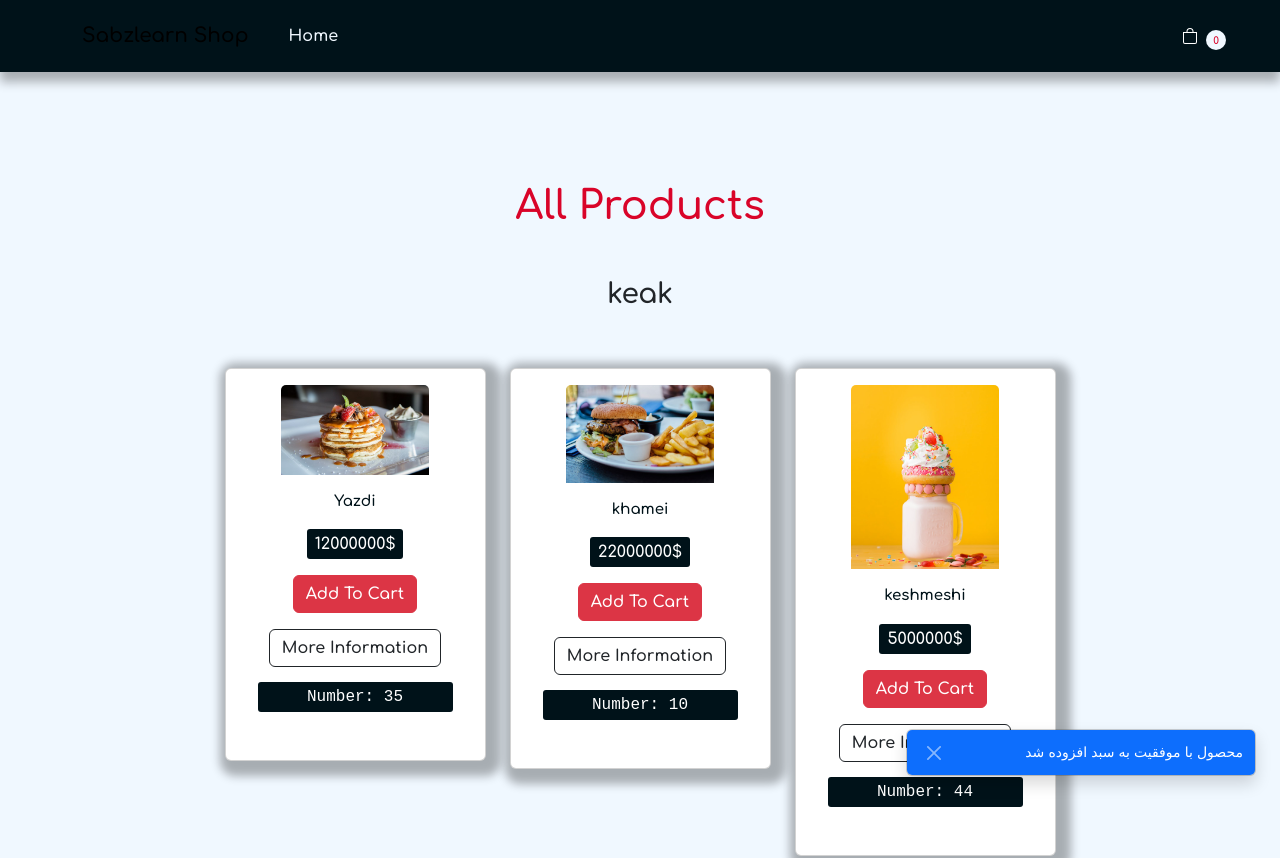
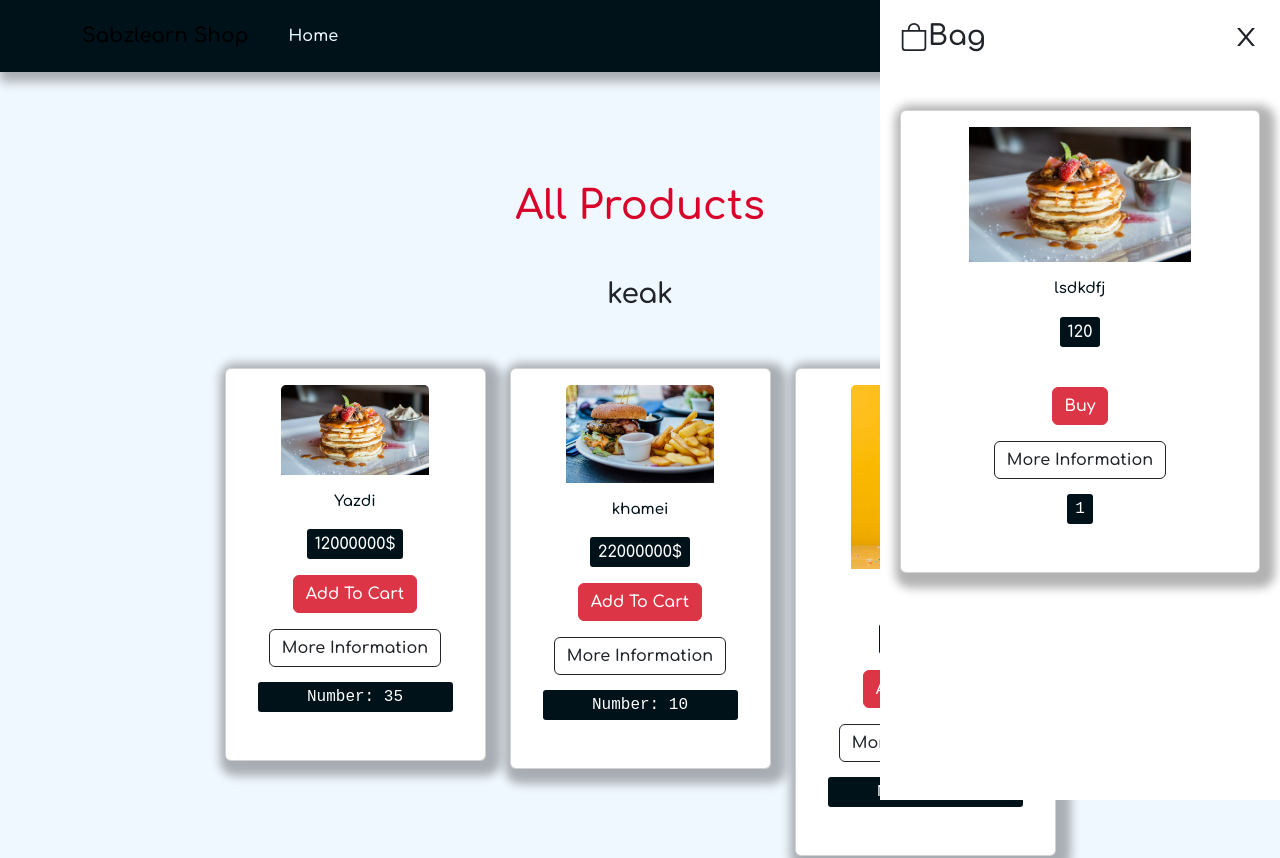
Before and after one commit to ahmadkabiri/first-app, a React (Create React App) app: page / in a window 1280 px wide. Shown: the top 858 px of the page. Built offline with nearby package versions, Linux system fonts and the light colour scheme.

Commit message:
user-cart

```diff
--- a/src/App.js
+++ b/src/App.js
@@ -4,7 +4,7 @@ import Navbar from './Components/Navbar/Navbar'
 import ProductsSection from "./Components/ProductsSection/ProductsSection";
 import products from "./data/products";
 import Toast from "./Components/Toast/Toast";
-
+import Cart from "./Components/Cart/Cart";
 function App() {
 
   const [allProducts,setAllProducts] =  useState(products)
@@ -24,6 +24,7 @@ function App() {
         </div>
       </main>
       <Toast></Toast>
+      <Cart/>
     </div>
   );
 }
--- /dev/null
+++ b/src/Components/Cart/Cart.css
@@ -0,0 +1,30 @@
+.bag-sidebar {
+    position: fixed;
+    top: 0;
+    right: -200px;
+    width: 400px;
+    height: 100vh;
+    background-color: var(--white) ;
+    padding: 20px;
+    z-index: 9999;
+    overflow-y: auto;
+    transition: 0.5s ease ;
+    opacity:0 ;
+    visibility: hidden;
+}
+
+.bag-sidebar.active{
+    right:0;
+    opacity: 1;
+    visibility: visible;
+}
+
+.bag-title {
+    display: flex;
+    justify-content: space-between;
+    align-items: center;
+}
+
+.close-icon {
+    cursor: pointer;
+}
--- /dev/null
+++ b/src/Components/Cart/Cart.js
@@ -0,0 +1,43 @@
+import React from 'react'
+import {BsBag} from 'react-icons/bs'
+import { AiOutlineClose } from 'react-icons/ai'
+import './Cart.css'
+
+function Cart() {
+  return (
+    <aside className='bag-sidebar active'> {/* add actice class to show bag sidebar */}
+    <h3 className="bag-title">
+        <span>
+            <BsBag></BsBag>
+            Bag
+        </span>
+        <span>
+            <AiOutlineClose className='close-icon'></AiOutlineClose>
+        </span>
+    </h3>
+
+    <div className="row bag-wrapper">
+        <div className="col-12 mt-5">
+            <div className="card py-3 px-3">
+                <div className='col-12 text-center'>
+                    <img src="/images/item-1.jpeg" alt="ProductImage" className='cart-img-top w-75' />
+
+                </div>
+                <div className="card-body d-flex flex-column justify-content-center align-items-center">
+                    <p className="card-text">lsdkdfj</p>
+                    <p className="price">120</p>
+                    <br />
+                    <a href="#" className='btn btn-danger'>Buy</a>
+                    <a href="#" className='btn btn-outline-dark mt-3 text-capitalize'>
+                        more information
+                    </a>
+                    <p className='number'>1</p>
+                </div>
+            </div>
+        </div>
+    </div>
+    </aside>
+  )
+}
+
+export default Cart
```
